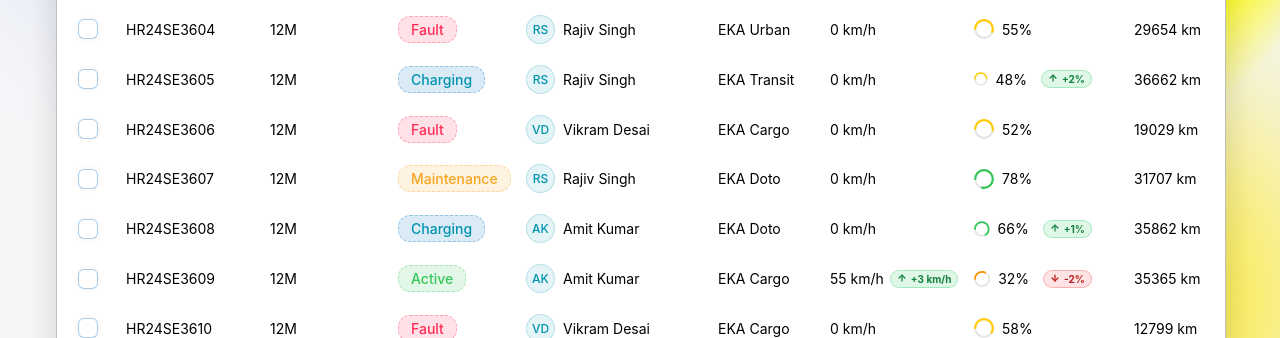
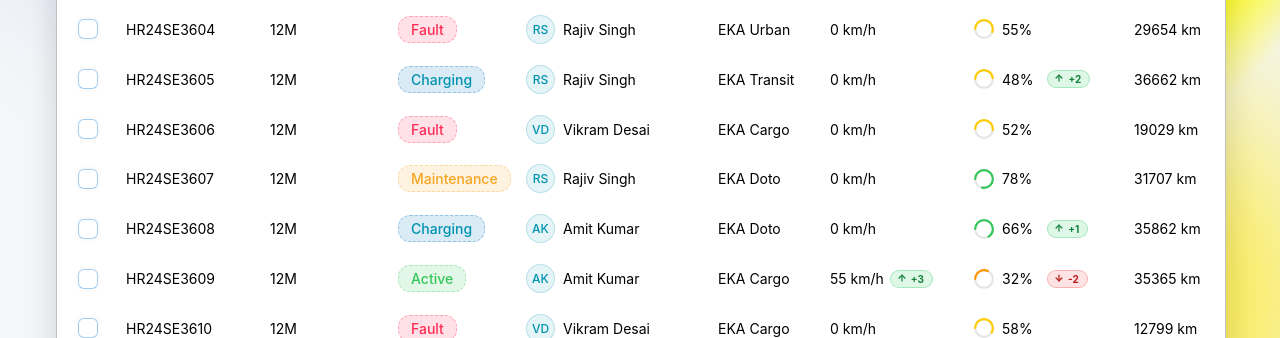
Before and after one commit to Praveen343577/Reusable-Table-Component, a React (Vite) app: page / in a window 1280 px wide. Shown: the part 383-721 px from the top of the page. Built offline with nearby package versions, Linux system fonts and the light colour scheme.

Commit message:
updated delta

```diff
--- a/src/Components/DeltaPill/DeltaPill.jsx
+++ b/src/Components/DeltaPill/DeltaPill.jsx
@@ -8,7 +8,7 @@
   styles[key] = [tableStyles?.[key], localS[key]].filter(Boolean).join(" ");
 }
 
-const DeltaPill = ({ delta, unit }) => {
+const DeltaPill = ({ delta }) => {
   if (!delta) return null;
 
   const { value, direction } = delta;
@@ -38,7 +38,7 @@
         {isUp ? <ArrowUp size={10} strokeWidth={3} /> : <ArrowDown size={10} strokeWidth={3} />}
       </span>
       <span className={styles["ct-delta-value"]}>
-        {isUp ? '+' : '-'}{formattedValue}{unit}
+        {isUp ? '+' : '-'}{formattedValue}
       </span>
     </span>
   );
--- a/src/Components/DeltaPill/DeltaPill.module.css
+++ b/src/Components/DeltaPill/DeltaPill.module.css
@@ -2,7 +2,7 @@
   display: inline-flex;
   align-items: center;
   justify-content: center;
-  padding: 2px 6px;
+  padding: 2px 8px 2px 6px;
   border-radius: 10px;
   font-size: 10px;
   font-weight: 700;
```
